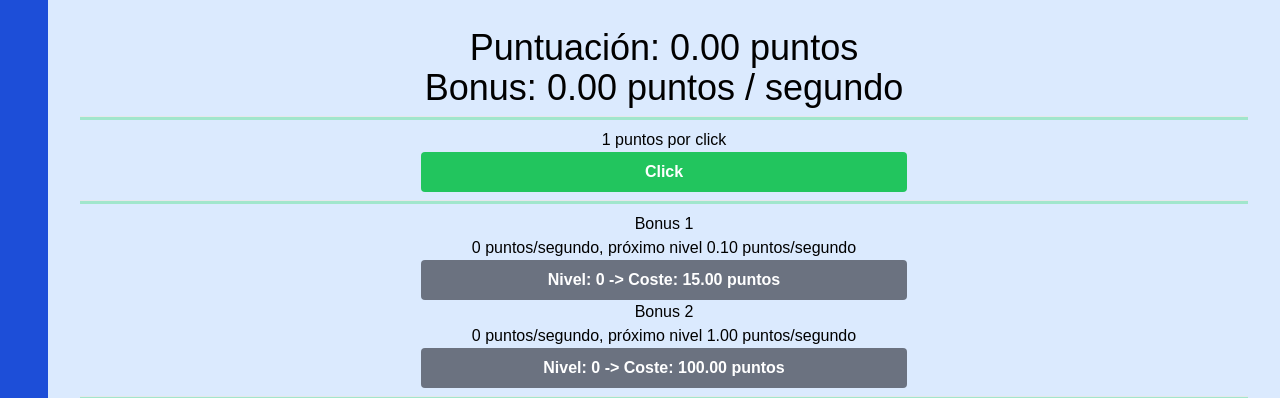
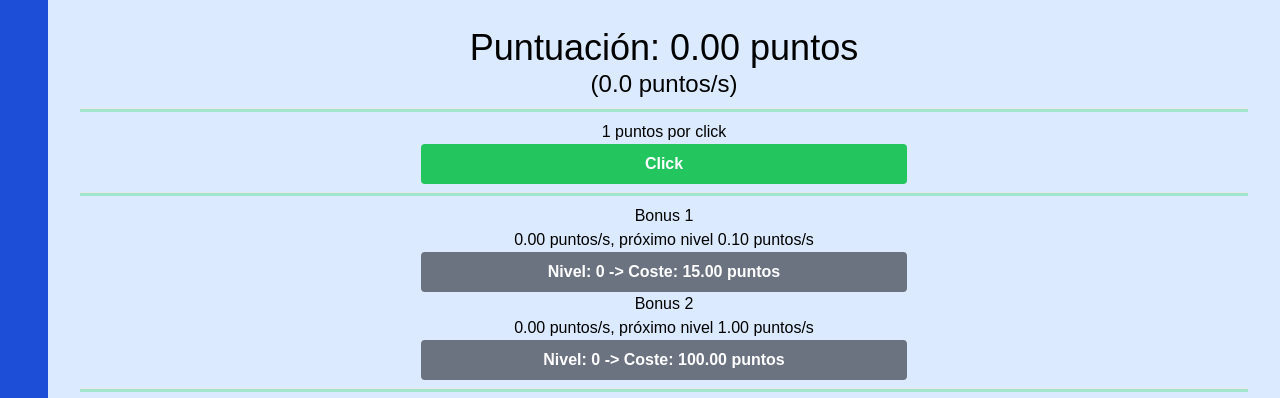
Before and after one commit to irenealcaine/el-rincon-de-no-pensar, a React (Create React App) app: page /games/idle in a window 1280 px wide. Shown: the part 228-626 px from the top of the page. Built offline with nearby package versions, Linux system fonts and the light colour scheme.

Commit message:
Update IdleGame.jsx

```diff
--- a/src/Components/IdleGame.jsx
+++ b/src/Components/IdleGame.jsx
@@ -70,9 +70,8 @@ const IdleGame = () => {
       <p className="text-2xl md:text-4xl">
         Puntuación: {score.toFixed(2)} puntos
       </p>
-      <p className="text-2xl md:text-4xl">
-        Bonus: {(bonus1.level * 0.1 + bonus2.level * 1).toFixed(2)} puntos /
-        segundo
+      <p className="md:text-2xl">
+        ({(bonus1.level * 0.1 + bonus2.level * 1).toFixed(1)} puntos/s)
       </p>
       <hr className="h-1 bg-green-400/40 my-2 w-full" />
       <p>{2 ** base.level} puntos por click</p>
@@ -85,8 +84,8 @@ const IdleGame = () => {
       <hr className="h-1 bg-green-400/40 my-2 w-full" />
       <p>Bonus 1</p>
       <p>
-        {bonus1.level * 0.1} puntos/segundo, próximo nivel{" "}
-        {((bonus1.level + 1) * 0.1).toFixed(2)} puntos/segundo
+        {(bonus1.level * 0.1).toFixed(2)} puntos/s, próximo nivel{" "}
+        {((bonus1.level + 1) * 0.1).toFixed(2)} puntos/s
       </p>
       <Button
         type={isBonus1ButtonDisabled && "gray"}
@@ -104,8 +103,8 @@ const IdleGame = () => {
 
       <p>Bonus 2</p>
       <p>
-        {bonus2.level * 1} puntos/segundo, próximo nivel{" "}
-        {((bonus2.level + 1) * 1).toFixed(2)} puntos/segundo
+        {(bonus2.level * 1).toFixed(2)} puntos/s, próximo nivel{" "}
+        {((bonus2.level + 1) * 1).toFixed(2)} puntos/s
       </p>
       <Button
         type={isBonus2ButtonDisabled && "gray"}
```
